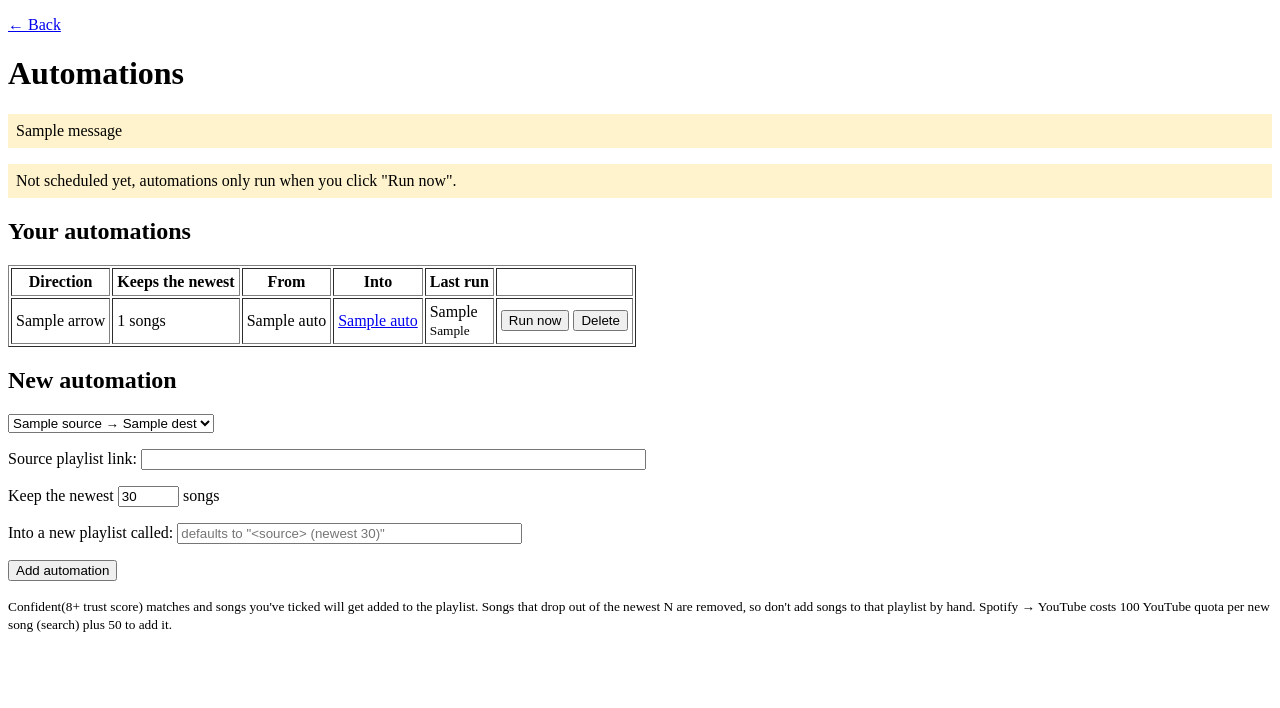
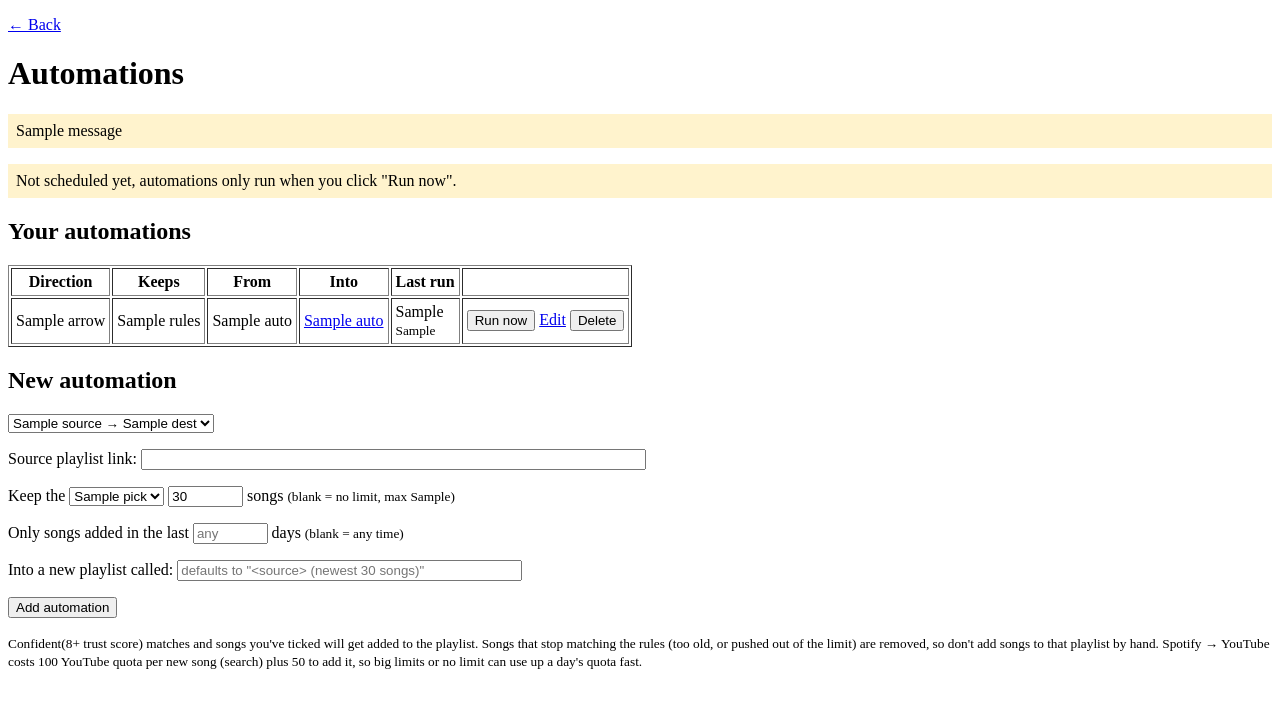
Before and after one commit to Ckacha/syncer, a Flask app: template templates/automations.html in a window 1280 px wide. Shown: the top 708 px of the page. Run offline with Flask 3, Linux system fonts and the light colour scheme; the template is opened without the code that fills it: most values are stand-ins (such as "Sample title", 1, 10 or a date in 2020); one stand-in notice (Sample message) is shown.

Commit message:
hosting!

```diff
--- a/app.py
+++ b/app.py
@@ -1,8 +1,11 @@
+import hmac
 import os
 import secrets
 import subprocess
+import sys
 
 from flask import Flask, abort, flash, redirect, render_template, request, session
+from werkzeug.middleware.proxy_fix import ProxyFix
 from google_auth_oauthlib.flow import Flow
 from googleapiclient.errors import HttpError
 from spotipy.exceptions import SpotifyException
@@ -24,12 +27,31 @@ from auth import (
 
 os.environ.setdefault("OAUTHLIB_INSECURE_TRANSPORT", "1")
 
-GOOGLE_REDIRECT_URI = "http://127.0.0.1:8888/google/callback"
-TASK_NAME = "Syncer automations"  # windows task scheduler entry that runs sync.py
-BATCH_SIZE = 10  # songs searched per click of "Scan next"
+GOOGLE_REDIRECT_URI = os.environ.get("GOOGLE_REDIRECT_URI", "http://127.0.0.1:8888/google/callback")
+APP_PASSWORD = os.environ.get("APP_PASSWORD")
+TASK_NAME = "Syncer automations"
+BATCH_SIZE = 10
 
 app = Flask(__name__)
 app.secret_key = os.environ.get("FLASK_SECRET_KEY") or secrets.token_hex(32)
+app.wsgi_app = ProxyFix(app.wsgi_app, x_proto=1, x_host=1)
+
+OPEN_PATHS = {"/password", "/callback", "/google/callback"}
+
+@app.before_request
+def require_password():
+    if APP_PASSWORD and not session.get("unlocked") and request.path not in OPEN_PATHS:
+        return redirect("/password")
+
+@app.route("/password", methods=["GET", "POST"])
+def password():
+    if request.method == "POST":
+        if hmac.compare_digest(request.form.get("password", "").encode(), (APP_PASSWORD or "").encode()):
+            session["unlocked"] = True
+            session.permanent = True
+            return redirect("/")
+        flash("Wrong password.")
+    return render_template("password.html")
 
 def connected():
     return spotify_logged_in(), load_youtube_creds() is not None
@@ -160,9 +182,12 @@ def transfer_import(slug, playlist_id):
     )
 
 def scheduled():
-    """Is the windows task that runs sync.py set up?"""
-    result = subprocess.run(["schtasks", "/Query", "/TN", TASK_NAME], capture_output=True)
-    return result.returncode == 0
+    """Is something set up to run sync.py on a timer? (Task Scheduler on Windows, cron elsewhere)"""
+    if sys.platform == "win32":
+        result = subprocess.run(["schtasks", "/Query", "/TN", TASK_NAME], capture_output=True)
+        return result.returncode == 0
+    result = subprocess.run(["crontab", "-l"], capture_output=True, text=True)
+    return "sync.py" in result.stdout
 
 @app.route("/automations")
 def automations_page():
@@ -172,8 +197,18 @@ def automations_page():
         d = DIRECTIONS[a["direction"]]
         a["arrow"] = f"{d.source} → {d.dest}"
         a["dest_url"] = d.playlist_url(a["dest_id"]) if a["dest_id"] else None
+        a["rules"] = automations.describe(a)
     return render_template("automations.html", autos=autos, directions=DIRECTIONS.values(),
-                           scheduled=scheduled(), task_name=TASK_NAME)
+                           scheduled=scheduled(), task_name=TASK_NAME, windows=sys.platform == "win32", picks=automations.PICKS,
+                           max_songs=automations.MAX_SONGS)
+
+def read_rules(form):
+    """The rule fields shared by the add and edit forms. Blank count/days = no limit."""
+    def number(name, top):
+        raw = (form.get(name) or "").strip()
+        return max(1, min(int(raw), top)) if raw.isdigit() else None
+    pick = form.get("pick") if form.get("pick") in automations.PICKS else "newest"
+    return number("count", automations.MAX_SONGS), number("days", 3650), pick
 
 @app.route("/automations", methods=["POST"])
 def automations_add():
@@ -183,11 +218,30 @@ def automations_add():
     if loaded is None:
         flash(f"Couldn't open that {d.source} playlist. Check the link, and that it isn't private.")
         return redirect("/automations")
-    count = max(1, min(int(request.form.get("count") or 30), 100))
-    dest_name = request.form.get("dest_name", "").strip() or f"{loaded[0]} (newest {count})"
-    store.add_automation(db, d.slug, source_id, loaded[0], dest_name, count)
+    count, days, pick = read_rules(request.form)
+    rules = automations.describe({"count": count, "days": days, "pick": pick})
+    dest_name = request.form.get("dest_name", "").strip() or f"{loaded[0]} ({rules})"
+    store.add_automation(db, d.slug, source_id, loaded[0], dest_name, count, days, pick)
     flash(f'Added. Click "Run now" to create "{dest_name}" and fill it.')
     return redirect("/automations")
+
+@app.route("/automations/<int:auto_id>/edit", methods=["GET", "POST"])
+def automations_edit(auto_id):
+    db = store.connect()
+    auto = store.get_automation(db, auto_id)
+    if not auto:
+        return redirect("/automations")
+    if request.method == "POST":
+        count, days, pick = read_rules(request.form)
+        dest_name = request.form.get("dest_name", "").strip() or auto["dest_name"]
+        store.update_automation(db, auto_id, count=count, days=days, pick=pick, dest_name=dest_name)
+        msg = "Saved. The playlist changes on the next run."
+        if dest_name != auto["dest_name"] and auto["dest_id"]:
+            msg += " The new name only applies if the playlist gets recreated, rename the existing one in the app."
+        flash(msg)
+        return redirect("/automations")
+    return render_template("automation_edit.html", a=auto, picks=automations.PICKS,
+                           max_songs=automations.MAX_SONGS)
 
 @app.route("/automations/<int:auto_id>/run", methods=["POST"])
 def automations_run(auto_id):
--- a/automations.py
+++ b/automations.py
@@ -1,4 +1,4 @@
-from datetime import datetime
+from datetime import datetime, timedelta, timezone
 from googleapiclient.errors import HttpError
 from spotipy.exceptions import SpotifyException
 from transfer import DIRECTIONS, blocked_message
@@ -16,6 +16,24 @@ def accepted(match):
 def is_missing(e):
     return (isinstance(e, SpotifyException) and e.http_status == 404) or \
            (isinstance(e, HttpError) and e.resp.status == 404)
+
+PICKS = ("newest", "oldest")
+MAX_SONGS = 500
+
+def describe(auto):
+    what = f"{auto['pick'] or 'newest'} {auto['count']} songs" if auto["count"] else "every song"
+    when = f" added in the last {auto['days']} days" if auto["days"] else ""
+    return what + when
+
+def pick_items(items, auto, now=None):
+    """Apply the automation's rules to the source playlist's items."""
+    if auto["days"]:
+        now = now or datetime.now(timezone.utc)
+        cutoff = (now - timedelta(days=auto["days"])).strftime("%Y-%m-%dT%H:%M:%S")
+        items = [i for i in items if (i["added_at"] or "")[:19] >= cutoff]
+    newest_first = (auto["pick"] or "newest") == "newest"
+    items = sorted(items, key=lambda i: i["added_at"] or "", reverse=newest_first)
+    return items[:auto["count"]] if auto["count"] else items
 
 def run(auto, yt, sp, db):
     d = DIRECTIONS[auto["direction"]](yt, sp)
@@ -37,10 +55,10 @@ def sync(d, auto, db):
     if loaded is None:
         return f"Couldn't open the {d.source} playlist! (It might be private/deleted)"
     _, items = loaded
-    newest = sorted(items, key=lambda i: i["added_at"], reverse=True)[:auto["count"]]
+    picked = pick_items(items, auto)
     ids, needs_review = [], 0
 
-    for item in newest:
+    for item in picked:
         match = store.get_match(db, d.key(item), d.table)
         if match is None:
             match = d.find(item)
--- a/requirements.txt
+++ b/requirements.txt
@@ -3,3 +3,4 @@ google-api-python-client
 google-auth-oauthlib
 python-dotenv
 flask
+waitress
--- /dev/null
+++ b/templates/_rules.html
@@ -0,0 +1,17 @@
+{% macro rule_fields(a, picks, max_songs) %}
+  <p>
+    Keep the
+    <select name="pick">
+      {% for p in picks %}<option value="{{ p }}" {% if (a.pick or "newest") == p %}selected{% endif %}>{{ p }}</option>{% endfor %}
+    </select>
+    <input name="count" type="number" min="1" max="{{ max_songs }}" style="width:5em"
+           value="{{ a.count if a.count else '' }}" placeholder="all"> songs
+    <small>(blank = no limit, max {{ max_songs }})</small>
+  </p>
+  <p>
+    Only songs added in the last
+    <input name="days" type="number" min="1" max="3650" style="width:5em"
+           value="{{ a.days if a.days else '' }}" placeholder="any"> days
+    <small>(blank = any time)</small>
+  </p>
+{% endmacro %}
--- a/templates/automations.html
+++ b/templates/automations.html
@@ -1,4 +1,5 @@
 <!doctype html>
+{% from "_rules.html" import rule_fields %}
 <html>
   <head>
     <meta charset="utf-8"><title>Automations</title>
@@ -13,7 +14,8 @@
 
     {% if scheduled %}
       <p style="background:#e6f4ea;padding:8px">
-        Running automatically every hour (Windows task "{{ task_name }}"). Your PC has to be on.
+        {% if windows %}Running automatically every hour (Windows task "{{ task_name }}"). Your PC has to be on.
+        {% else %}Running automatically every hour on the server.{% endif %}
         Log: <code>automations.log</code>
       </p>
     {% else %}
@@ -24,11 +26,11 @@
 
     <h2>Your automations</h2>
     <table border="1" cellpadding="4">
-      <tr><th>Direction</th><th>Keeps the newest</th><th>From</th><th>Into</th><th>Last run</th><th></th></tr>
+      <tr><th>Direction</th><th>Keeps</th><th>From</th><th>Into</th><th>Last run</th><th></th></tr>
       {% for a in autos %}
       <tr>
         <td>{{ a.arrow }}</td>
-        <td>{{ a.count }} songs</td>
+        <td>{{ a.rules }}</td>
         <td>{{ a.source_title }}</td>
         <td>
           {% if a.dest_url %}<a href="{{ a.dest_url }}">{{ a.dest_name }}</a>
@@ -37,6 +39,7 @@
         <td>{{ a.last_run or "never" }}<br><small>{{ a.last_result or "" }}</small></td>
         <td>
           <form method="post" action="/automations/{{ a.id }}/run" style="display:inline"><button>Run now</button></form>
+          <a href="/automations/{{ a.id }}/edit">Edit</a>
           <form method="post" action="/automations/{{ a.id }}/delete" style="display:inline"
                 onsubmit="return confirm('Delete this automation? The playlist it made stays.')"><button>Delete</button></form>
         </td>
@@ -54,14 +57,14 @@
         </select>
       </p>
       <p>Source playlist link: <input name="source" size="60" required></p>
-      <p>Keep the newest <input name="count" type="number" value="30" min="1" max="100" style="width:4em"> songs</p>
-      <p>Into a new playlist called: <input name="dest_name" size="40" placeholder="defaults to &quot;<source> (newest 30)&quot;"></p>
+      {{ rule_fields({"count": 30, "days": None, "pick": "newest"}, picks, max_songs) }}
+      <p>Into a new playlist called: <input name="dest_name" size="40" placeholder="defaults to &quot;<source> (newest 30 songs)&quot;"></p>
       <p><button>Add automation</button></p>
     </form>
     <p><small>
       Confident(8+ trust score) matches and songs you've ticked will get added to the playlist.
-      Songs that drop out of the newest N are removed, so don't add songs to that playlist by hand.
-      Spotify &rarr; YouTube costs 100 YouTube quota per new song (search) plus 50 to add it.
+      Songs that stop matching the rules (too old, or pushed out of the limit) are removed, so don't add songs to that playlist by hand.
+      Spotify &rarr; YouTube costs 100 YouTube quota per new song (search) plus 50 to add it, so big limits or no limit can use up a day's quota fast.
     </small></p>
   </body>
 </html>
--- a/templates/preview.html
+++ b/templates/preview.html
@@ -69,8 +69,7 @@
     </form>
 
     <script>
-      // keep the count (and youtube quota estimate) on the button in sync with the checkboxes
-      document.addEventListener("change", () => {
+        document.addEventListener("change", () => {
         const n = document.querySelectorAll('input[name="confirm"]:checked').length;
         document.getElementById("ticked").textContent = n;
         const cost = document.getElementById("cost");
```
Also changed, not shown: store.py (+12 -6 lines), templates/automation_edit.html (added, +22 -0 lines), templates/password.html (added, +15 -0 lines), README.md.
